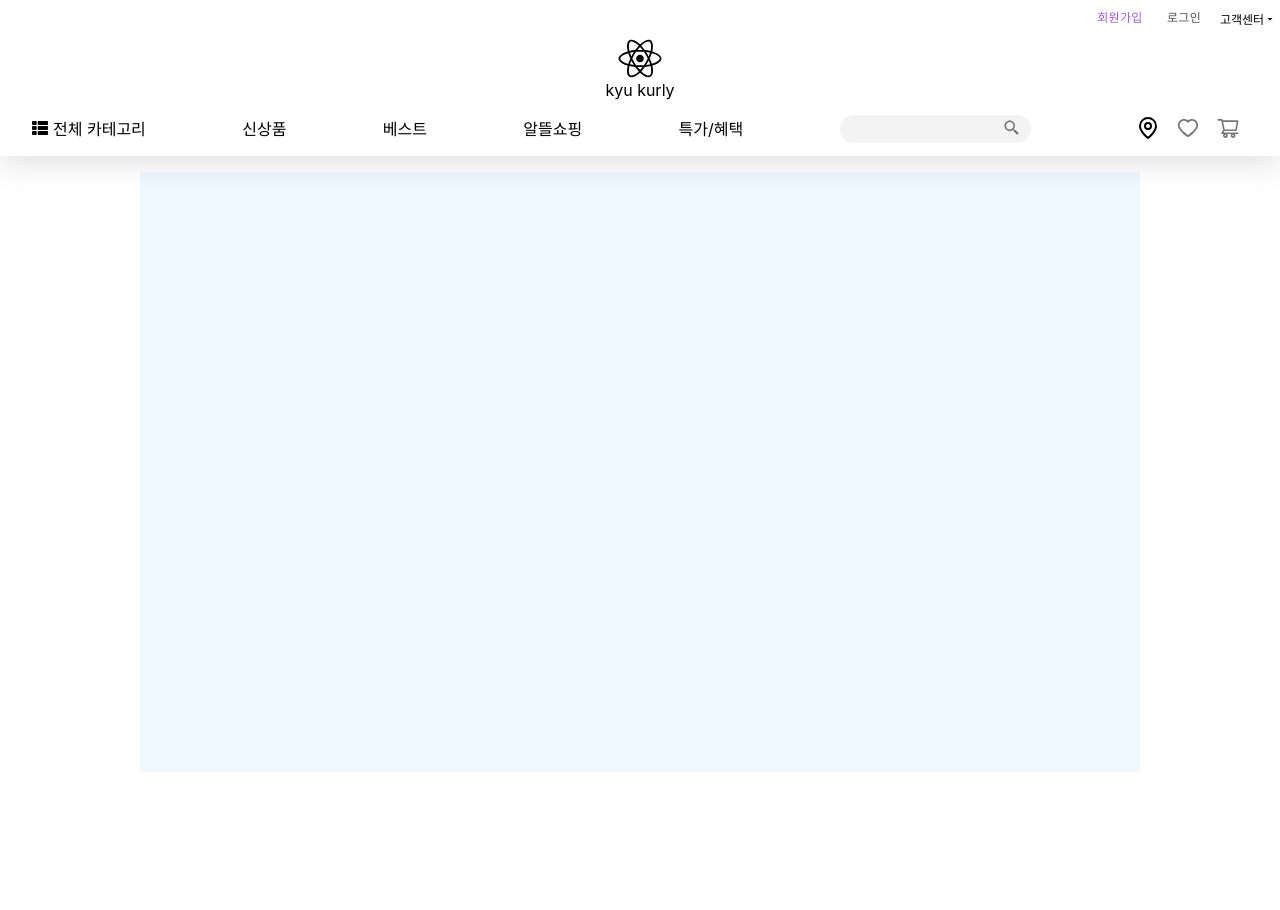
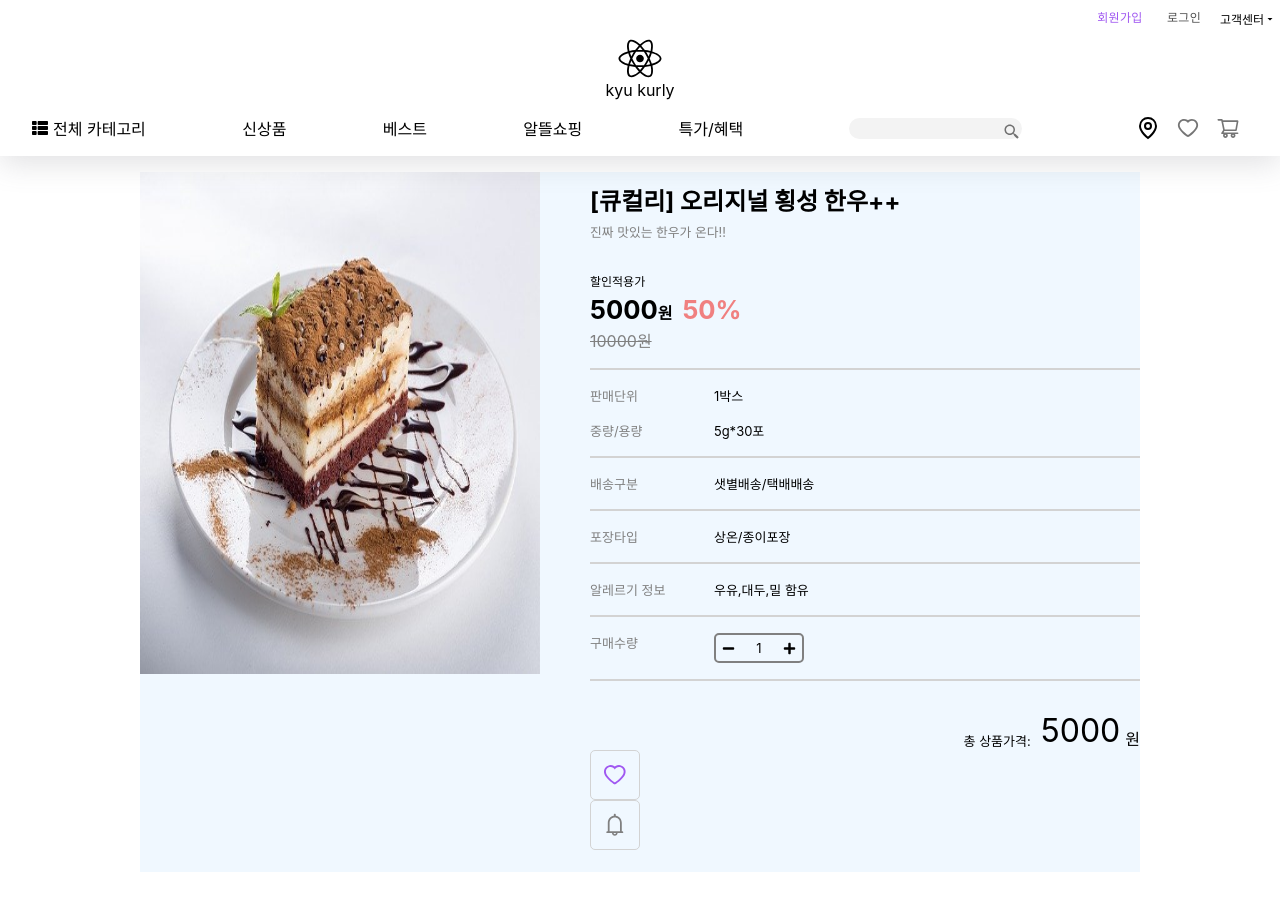
Before and after one commit to NeatKYU/react-kurly-demo, a React (Create React App) app: page /product-detail in a window 1280 px wide. Shown: the top 910 px of the page. Built offline with nearby package versions, Linux system fonts and the light colour scheme.

Commit message:
computer change

```diff
--- a/src/App.css
+++ b/src/App.css
@@ -1,38 +1,12 @@
 .App {
-  text-align: center;
+
+}
+
+* {
+  box-sizing: border-box;
 }
 
 .App-logo {
   height: 40vmin;
   pointer-events: none;
 }
-
-@media (prefers-reduced-motion: no-preference) {
-  .App-logo {
-    animation: App-logo-spin infinite 20s linear;
-  }
-}
-
-.App-header {
-  background-color: #282c34;
-  min-height: 100vh;
-  display: flex;
-  flex-direction: column;
-  align-items: center;
-  justify-content: center;
-  font-size: calc(10px + 2vmin);
-  color: white;
-}
-
-.App-link {
-  color: #61dafb;
-}
-
-@keyframes App-logo-spin {
-  from {
-    transform: rotate(0deg);
-  }
-  to {
-    transform: rotate(360deg);
-  }
-}
--- a/src/App.tsx
+++ b/src/App.tsx
@@ -2,13 +2,15 @@ import styled from 'styled-components';
 import { HeaderComponent } from '@components/header/Component';
 import { Routes } from './routes';
 
+import './App.css';
+
 function App() {
   return (
-    <>
+    <div className='App'>
       <HeaderComponent/>
       <Routes/>
       <Body/>
-    </>
+    </div>
   );
 }
 
--- a/src/components/products/ProductInfoCard.tsx
+++ b/src/components/products/ProductInfoCard.tsx
@@ -1,5 +1,10 @@
+import { useState } from 'react';
 import styled from 'styled-components';
 import Proptypes from 'prop-types';
+import Cake from '@asset/images/cake.jpg'
+import { CountButton } from '@components/shared/CountButton';
+import { CustomIconButton } from '@components/shared/CustomIconButton';
+import { AiOutlineHeart, AiOutlineBell } from 'react-icons/ai'
 
 interface ProductInfoCardProps {
 
@@ -7,10 +12,91 @@ interface ProductInfoCardProps {
 
 export const ProductInfoCard = () => {
 
-return (
-	 <Container>
-	 </Container>
- )
+	const [count, setCount] = useState(1);
+
+	const incrementCount = () => {
+		setCount(count+1)
+	}
+	const decrementCount = () => {
+		setCount(count-1)
+	}
+
+
+	return (
+		<Container>
+			<div className='product-image'>
+				<img src={Cake}/>
+			</div>
+			<div className='product-info'>
+				<div className='product-title'>
+					<span>[큐컬리] 오리지널 횡성 한우++</span>
+				</div>
+				<div className='product-subtitle'>
+					<span>진짜 맛있는 한우가 온다!!</span>
+				</div>
+				<div className='product-price'>
+					<div className='dc-title'>할인적용가</div>
+					<div className='price-section'>
+						<span className='current-price'>
+							5000
+							<span className='won'>원</span>
+						</span>
+						<span className='dc-section'>50%</span>
+					</div>
+					<div className='orginal-price'>
+						10000원
+					</div>
+				</div>
+				<div className='divider'/>
+				<div className='product-info-section'>
+					<div className='info-box'>
+						<div className='info-title'>판매단위</div>
+						<div className='info-description'>1박스</div>
+					</div>
+					<div className='info-box'>
+						<div className='info-title'>중량/용량</div>
+						<div className='info-description'>5g*30포</div>
+					</div>
+					<div className='divider'/>
+					<div className='info-box'>
+						<div className='info-title'>배송구분</div>
+						<div className='info-description'>샛별배송/택배배송</div>
+					</div>
+					<div className='divider'/>
+					<div className='info-box'>
+						<div className='info-title'>포장타입</div>
+						<div className='info-description'>상온/종이포장</div>
+					</div>
+					<div className='divider'/>
+					<div className='info-box'>
+						<div className='info-title'>알레르기 정보</div>
+						<div className='info-description'>우유,대두,밀 함유</div>
+					</div>
+					<div className='divider'/>
+					<div className='info-box'>
+						<div className='info-title'>구매수량</div>
+						<div className='info-description'>
+							<CountButton
+								currentCount={count}
+								incrementFunction={incrementCount}
+								decrementFunction={decrementCount}
+							/>
+						</div>
+					</div>
+					<div className='divider'/>
+					<div className='final-price'>
+						<span className='title'>총 상품가격: </span>
+						<span className='price'>{5000*count}</span>
+						<span className='won'>원</span>
+					</div>
+				</div>
+				<div>
+					<CustomIconButton icon={<AiOutlineHeart/>} color={'#a058f1'}/>
+					<CustomIconButton icon={<AiOutlineBell/>} color={'gray'}/>
+				</div>
+			</div>
+		</Container>
+	)
 }
 
 ProductInfoCard.prototype = {
@@ -19,7 +105,128 @@ ProductInfoCard.prototype = {
 
 const Container = styled.div`
 	width: 100%;
-	height: 600px;
+	height: 700px;
+	display: flex;
+	justify-content: space-between;
 
 	background-color: aliceblue;
+
+	.product-image {
+		width: 400px;
+		height: 502px;
+		display: flex;
+
+		img {
+			display: flex;
+			overflow: hidden;
+		}
+	}
+
+	.divider {
+		width: 100%;
+		height: 2px;
+		background-color: lightgray;
+	}
+
+	.product-info {
+		width: 550px;
+		height: 100%;
+		display: flex;
+		flex-direction: column;
+
+		.product-title {
+			width: 100%;
+			height: 50px;
+			font-size: 1.5rem;
+			font-weight: bold;
+			padding-top: 10px;
+
+		}
+		.product-subtitle {
+			width: 100%;
+			height: 20px;
+			font-size: 0.8rem;
+			color: #818181;
+			margin-bottom: 30px;
+		}
+
+		.product-price {
+			width: 100%;
+			height: 80px;
+			display: flex;
+			flex-direction: column;
+			margin-bottom: 1rem;
+
+			.price-section {
+				width: 100%;
+				height: 50px;
+				font-size: 1.6rem;
+				font-weight: bold;
+
+				.current-price {
+					margin-right: 10px;
+
+				}
+			}
+			.orginal-price {
+				color: gray;
+				text-decoration: line-through;
+
+			}
+			.dc-section {
+				width: 50px;
+				height: auto;
+				font-size: 1.6rem;
+				color: lightcoral;
+			}
+			.dc-title {
+				font-size: 12px;
+				margin-bottom: 5px;
+			}
+		}
+
+		.product-info-section {
+			width: 100%;
+			height: auto;
+
+			.info-box {
+				height: auto;
+				display: flex;
+				margin-top: 1rem;
+				margin-bottom: 1rem;
+				font-size: 13px;
+
+				.info-title {
+					width: 10rem;
+					color: gray;
+				}
+				.info-description {
+					width: 100%;
+				}
+			}
+		}
+
+		.final-price {
+			width: 100%;
+			margin-top: 30px;
+			display: flex;
+			justify-content: flex-end;
+			align-items: flex-end;
+
+			.title {
+				font-size: 13px;
+				vertical-align: bottom;
+			}
+
+			.price {
+				font-size: 2rem;
+				margin-right: 5px;
+				margin-left: 10px;
+			}
+		}
+
+		.won {
+			font-size: 1rem;
+		}
+	}
 `
--- /dev/null
+++ b/src/components/shared/CountButton.tsx
@@ -0,0 +1,64 @@
+import styled from 'styled-components';
+import Proptypes from 'prop-types';
+
+import { FaPlus, FaMinus } from 'react-icons/fa'
+
+interface CountButtonProps {
+	incrementFunction: any;
+	decrementFunction: any;
+	currentCount: number;
+}
+
+export const CountButton = (props: CountButtonProps) => {
+
+	const { incrementFunction, decrementFunction, currentCount } = props;
+
+	return (
+		<Container>
+			<div className='custom-button' onClick={decrementFunction}>
+				<FaMinus/>
+			</div>
+			<div className='count-section'>
+				{currentCount}
+			</div>
+			<div className='custom-button' onClick={incrementFunction}>
+				<FaPlus/>
+			</div>
+		</Container>
+	)
+}
+
+CountButton.prototype = {
+	incrementFunction: Proptypes.func.isRequired,
+	decrementFunction: Proptypes.func.isRequired,
+	currentCount: Proptypes.number.isRequired,
+}
+
+const Container = styled.div`
+	width: 90px;
+	height: 30px;
+
+	display: flex;
+	border: 2px solid gray;
+	border-radius: 5px;
+
+	.custom-button {
+		width: 30%;
+		height: 100%;
+		display: flex;
+		justify-content: center;
+		align-items: center;
+		font-weight: bold;
+		cursor: pointer;
+
+	}
+
+	.count-section {
+		width: 40%;
+		height: 100%;
+		display: flex;
+		justify-content: center;
+		align-items: center;
+	}
+
+`
--- /dev/null
+++ b/src/components/shared/CustomIconButton.tsx
@@ -0,0 +1,35 @@
+import styled from 'styled-components';
+import Proptypes from 'prop-types';
+
+interface CustomIconButtonProps {
+	icon: any;
+	color: string;
+}
+
+export const CustomIconButton = (props: CustomIconButtonProps) => {
+
+	const { icon, color } = props;
+
+	return (
+		<Container color={color}>
+			{icon}
+		</Container>
+	)
+}
+
+CustomIconButton.prototype = {
+
+}
+
+const Container = styled.div`
+	width: 50px;
+	height: 50px;
+	border: 1px solid lightgray;
+	border-radius: 5px;
+	display: flex;
+	justify-content: center;
+	align-items: center;
+	font-size: 1.6rem;
+	color: ${(props) => props.color};
+	cursor: pointer;
+`
```
Also changed, not shown: src/components/shared/CustomButton.tsx (added, +29 -0 lines).
